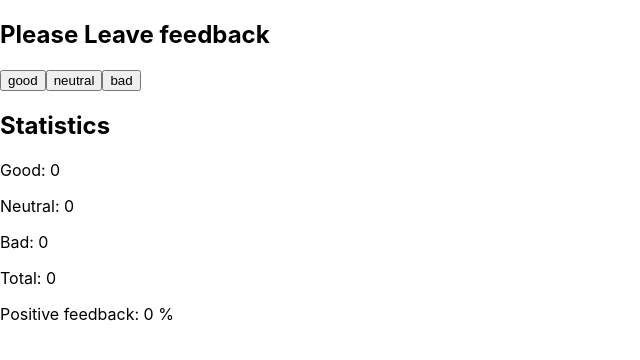
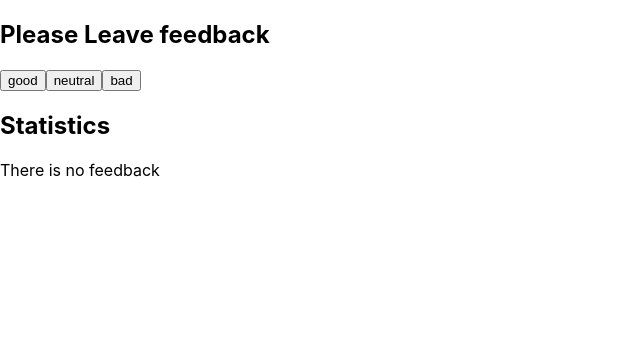
Before and after one commit to Maksym-Ocheretniuk/goit-react-hw-02-feedback, a React (Create React App) app: page / in a window 1280 px wide. Shown: the top 360 px of the page, without its empty margins (0-640 px from the left). Built offline with nearby package versions, Linux system fonts and the light colour scheme.

Commit message:
upd App with Notification

```diff
--- a/src/components/App.jsx
+++ b/src/components/App.jsx
@@ -3,6 +3,7 @@ import { Component } from 'react';
 import { Section } from './Section/Section';
 import { FeedbackOptions } from './FeedbackOptions/FeedbackOptions';
 import { Statistics } from './Statistics/Statistics';
+import { Notification } from './Notification/Notification';
 
 export class App extends Component {
   state = {
@@ -41,6 +42,7 @@ export class App extends Component {
         </Section>
 
         <Section title="Statistics">
+          {total !== 0 ? (
             <Statistics
               good={good}
               neutral={neutral}
@@ -48,6 +50,9 @@ export class App extends Component {
               total={total}
               positivePercentage={positivePercentage}
             />
+          ) : (
+            <Notification message="There is no feedback" />
+          )}
         </Section>
       </>
     );
```
Lines whose indentation alone changed are shown as unchanged.
